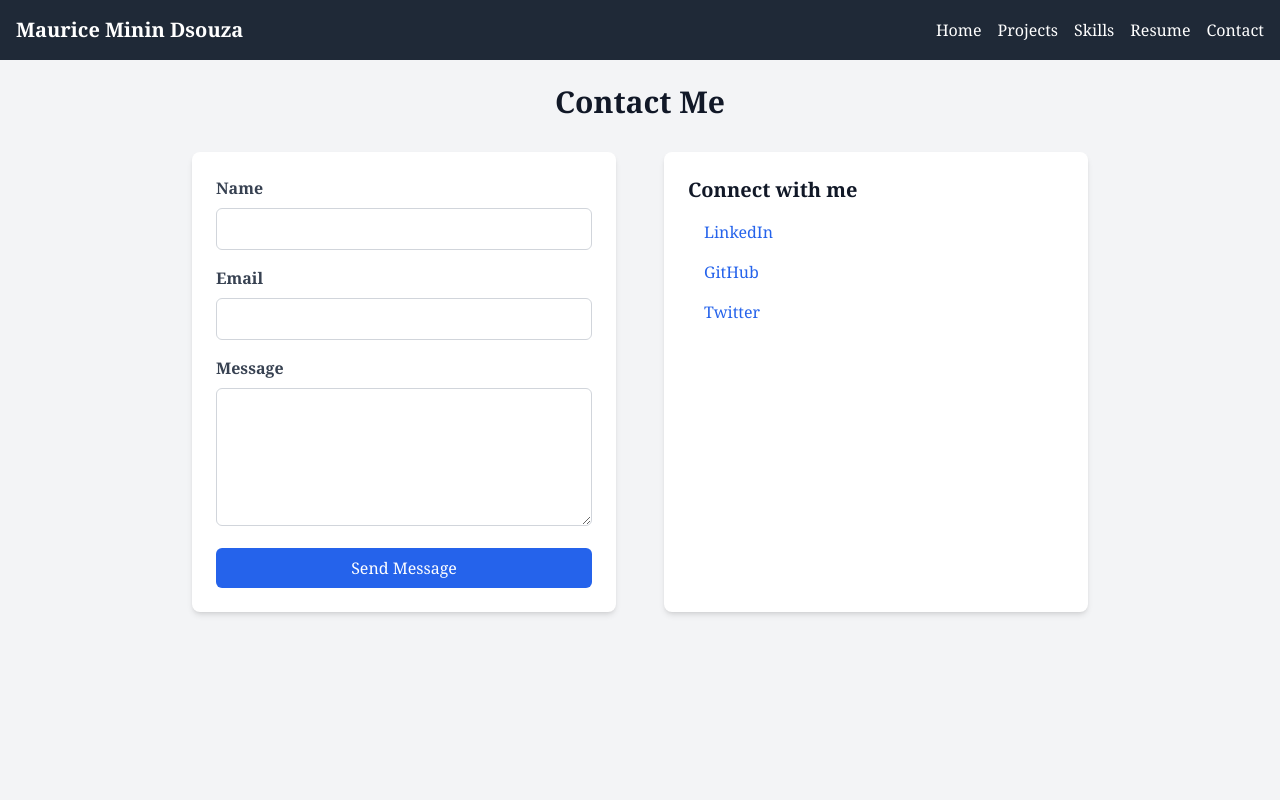
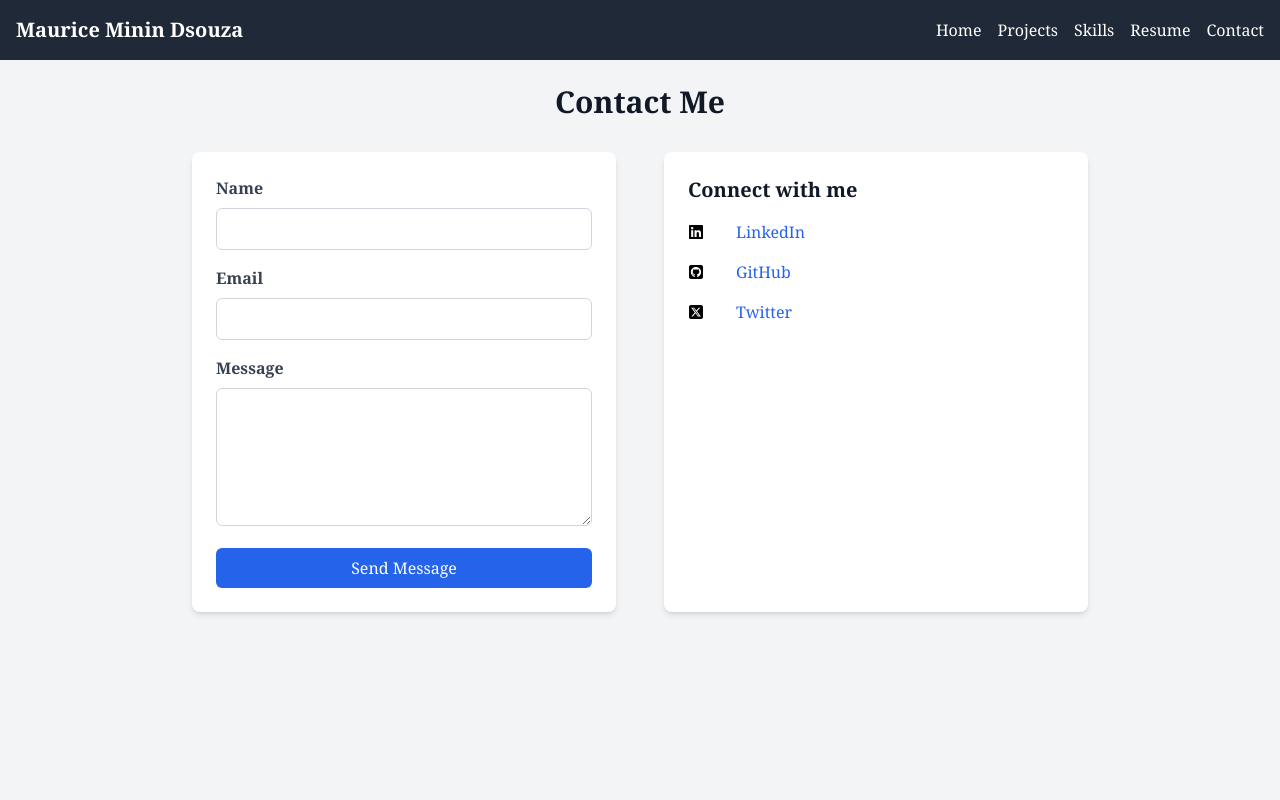
Before and after one commit to MAURICEDS0UZA/new_portfolio, a React (Vite) app in the folder portfolio/: page /contact in a window 1280 px wide. Shown: the top 800 px of the page. Built offline with nearby package versions, Linux system fonts and the light colour scheme.

Commit message:
Add:Toaster and icon for the contact details.

```diff
--- a/portfolio/src/Components/ContactUs.jsx
+++ b/portfolio/src/Components/ContactUs.jsx
@@ -1,6 +1,12 @@
 import { SOCIALMEDIA } from "../utils/constant";
+import { FaSquareGithub, FaSquareXTwitter, FaLinkedin } from "react-icons/fa6";
+import { ToastContainer, toast } from "react-toastify";
+import "react-toastify/dist/ReactToastify.css";
 
 const Contact = () => {
+  const notify = () => {
+    toast.success("Thank you for connecting 😍!", { autoClose: 1000 });
+  };
   return (
     <section className="min-h-screen bg-gray-100 p-6 font-serif">
       <div className="max-w-4xl mx-auto">
@@ -51,10 +57,15 @@ const Contact = () => {
               </div>
               <button
                 type="submit"
+                onClick={(e) => {
+                  e.preventDefault();
+                  notify();
+                }}
                 className="w-full bg-blue-600 text-white py-2 rounded-md hover:bg-blue-700"
               >
                 Send Message
               </button>
+              <ToastContainer autoClose={false} />
             </form>
           </div>
           <div className="bg-white p-6 rounded-lg shadow-md w-full lg:w-1/2">
@@ -63,9 +74,20 @@ const Contact = () => {
             </h3>
             <ul className="space-y-4">
               {SOCIALMEDIA.map((link, index) => (
-                <li key={index} className="flex items-center space-x-4">
-                  <i className={`${link.icon} text-blue-600 text-2xl`}></i>
-                  <a href={link.url} className="text-blue-600 hover:underline">
+                <li key={index} className="flex items-center space-x-8">
+                  {console.log(link.icon)}
+                  {link.icon == "FaSquareGithub" ? (
+                    <FaSquareGithub />
+                  ) : link.icon == "FaSquareXTwitter" ? (
+                    <FaSquareXTwitter />
+                  ) : (
+                    <FaLinkedin />
+                  )}
+                  <a
+                    href={link.url}
+                    target="blank"
+                    className="text-blue-600 hover:underline"
+                  >
                     {link.platform}
                   </a>
                 </li>
```
